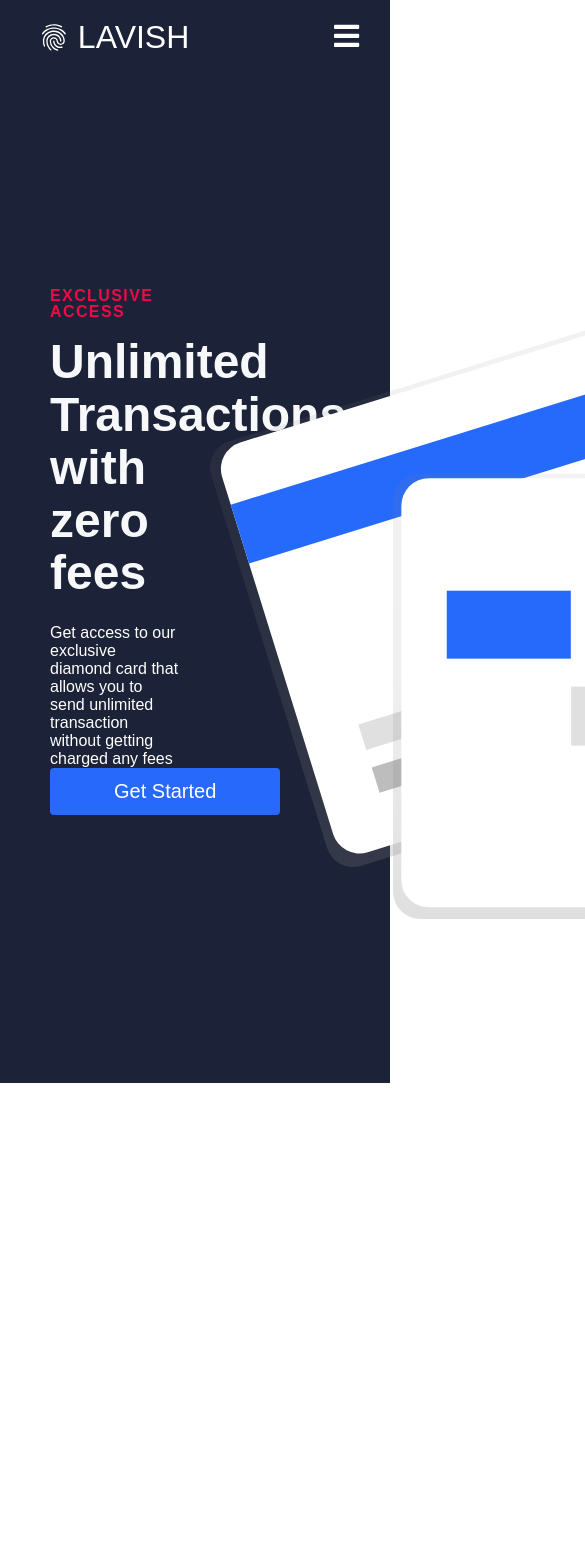
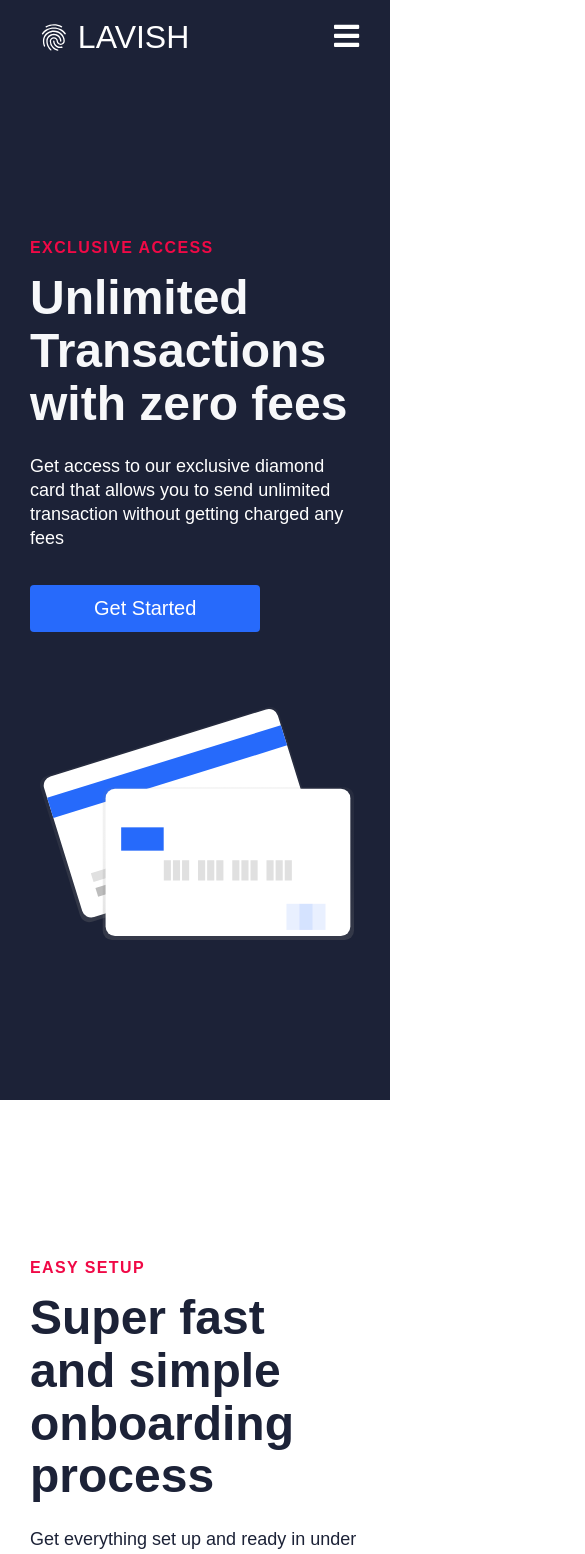
Before and after one commit to KailashJS/lavish-react-website, a React (Create React App) app: page / in a window 390 px wide. Shown: the top 1554 px of the page, 585 px wide, since content can reach past the window. Before the commit the page ends 1083 px from the top, so only its background shows below. Built offline with nearby package versions, Linux system fonts and the light colour scheme.

Commit message:
Data populated and styling done for the home page

```diff
--- a/src/components/HeroSection.css
+++ b/src/components/HeroSection.css
@@ -56,3 +56,41 @@
 .darkBg {
     background-color: #1c2237;
 }
+
+.home__hero-subtitle {
+    max-width: 440px;
+    margin-bottom: 35px;
+    font-size: 18px;
+    line-height: 24px;
+}
+
+.home__hero-img-wrapper {
+    max-width: 555px;
+}
+
+.home__hero-img {
+    max-width: 95%;
+    margin-top: 0;
+    margin-right: 0;
+    margin-left: 10px;
+    padding-right: 0;
+}
+
+img {
+    border: 0;
+    max-width: 100%;
+    vertical-align: middle;
+    display: inline-block;
+}
+
+@media screen and (max-width: 768px) {
+    .container {
+        padding-right: 30px;
+        padding-left: 30px;
+    }
+
+    .col {
+        max-width: 100%;
+        flex-basis: 100%;
+    }
+}
--- a/src/components/pages/HomePage/Data.js
+++ b/src/components/pages/HomePage/Data.js
@@ -11,3 +11,45 @@ export const homeObjOne = {
   img: "images/svg-1.svg",
   alt: "Credit Card",
 };
+
+export const homeObjTwo = {
+  lightBg: false,
+  lightText: true,
+  lightTextDesc: true,
+  topLine: '100% SECURE',
+  headline: 'Stay protected 24/7 anywhere anytime',
+  description:
+    'We have you covered no matter where you are located. Over 140 locations worldwide to ensure you have access anytime',
+  buttonLabel: 'Learn More',
+  imgStart: '',
+  img: 'images/svg-5.svg',
+  alt: 'Vault'
+};
+
+export const homeObjThree = {
+  lightBg: true,
+  lightText: false,
+  lightTextDesc: false,
+  topLine: 'EASY SETUP',
+  headline: 'Super fast and simple onboarding process',
+  description:
+    "Get everything set up and ready in under 10 minutes. All you need to do is add your information and you're ready to go.",
+  buttonLabel: 'Start Now',
+  imgStart: 'start',
+  img: 'images/svg-7.svg',
+  alt: 'Vault'
+};
+
+export const homeObjFour = {
+  lightBg: false,
+  lightText: true,
+  lightTextDesc: true,
+  topLine: 'DATA ANALYTICS',
+  headline: 'Every transaction is stored on our secure cloud database',
+  description:
+    'Never ever have to worry again about saved reciepts. We store your data, so you can access it anytime.',
+  buttonLabel: 'Sign Up Now',
+  imgStart: 'start',
+  img: 'images/svg-8.svg',
+  alt: 'Vault'
+};
--- a/src/components/pages/HomePage/Home.js
+++ b/src/components/pages/HomePage/Home.js
@@ -1,11 +1,14 @@
 import React from "react";
 import HeroSection from "../../HeroSection";
-import { homeObjOne } from "./Data";
+import { homeObjFour, homeObjOne, homeObjThree, homeObjTwo } from "./Data";
 
 function Home() {
   return (
     <>
       <HeroSection {...homeObjOne} />
+      <HeroSection {...homeObjThree} />
+      <HeroSection {...homeObjTwo} />
+      <HeroSection {...homeObjFour} />
     </>
   );
 }
```
